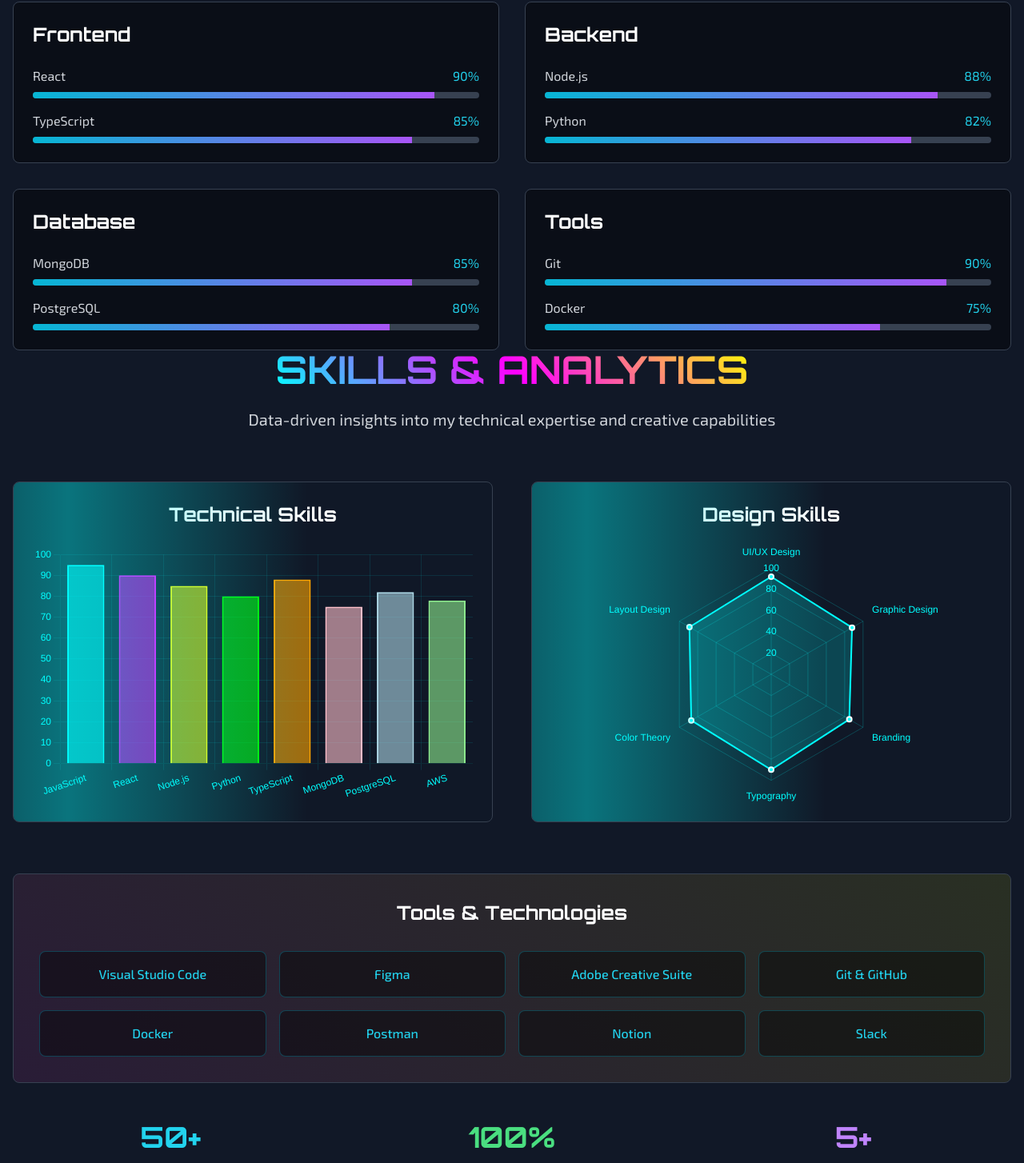
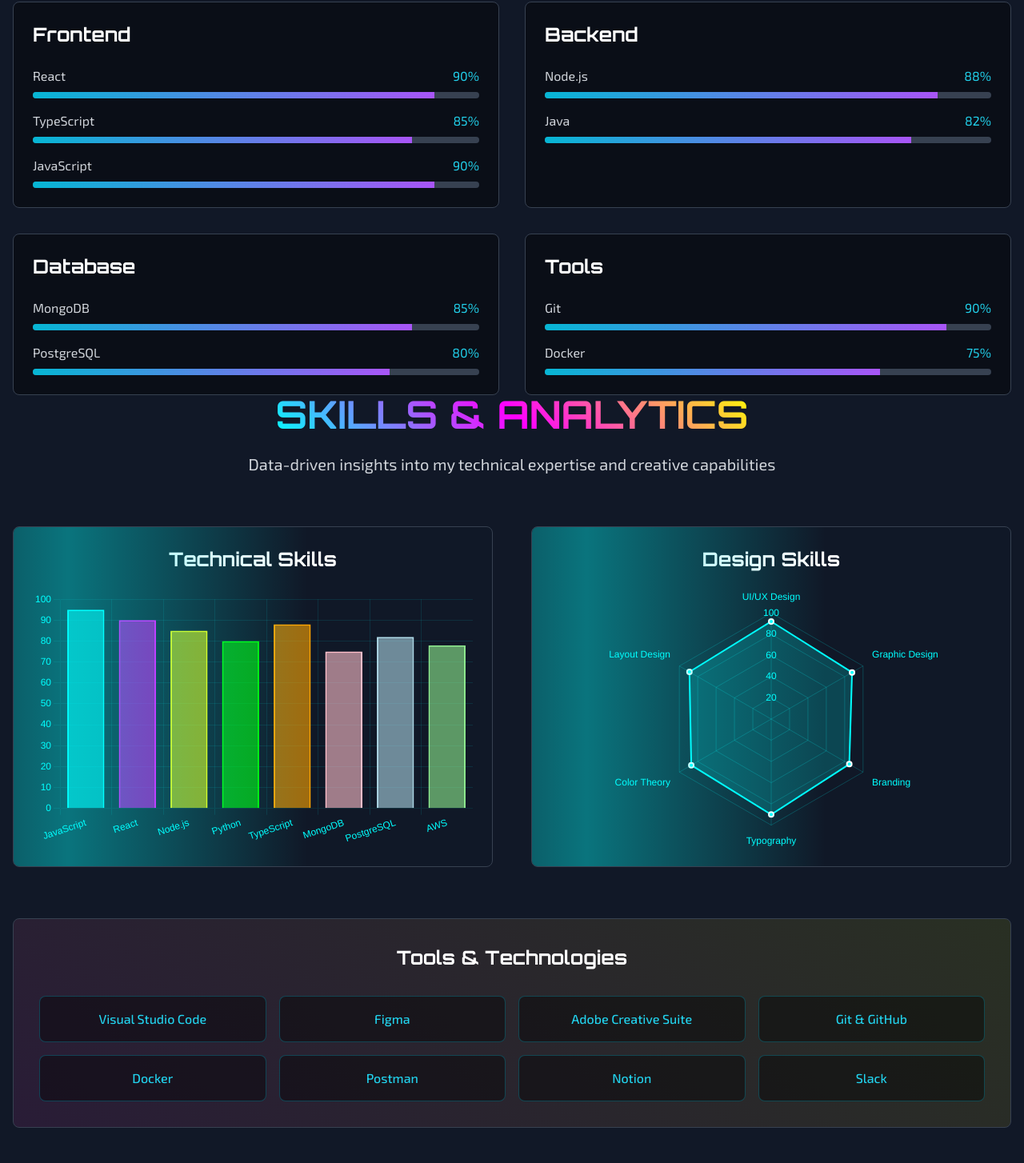
Before and after one commit to heshan123vitharana/Heshan_Witharana_Portfolio, a React (Vite) app: page / in a window 1280 px wide. Shown: the part 4880-6334 px from the top of the page at 80% size. Built offline with nearby package versions, Linux system fonts and the light colour scheme.

Commit message:
Update skills data and statistics in Skills component

```diff
--- a/src/components/Skills.tsx
+++ b/src/components/Skills.tsx
@@ -38,8 +38,9 @@ const Skills: React.FC = () => {
   const skills: Skill[] = [
     { name: 'React', level: 90, category: 'Frontend' },
     { name: 'TypeScript', level: 85, category: 'Frontend' },
+    { name: 'JavaScript', level: 90, category: 'Frontend' },
     { name: 'Node.js', level: 88, category: 'Backend' },
-    { name: 'Python', level: 82, category: 'Backend' },
+    { name: 'Java', level: 82, category: 'Backend' },
     { name: 'MongoDB', level: 85, category: 'Database' },
     { name: 'PostgreSQL', level: 80, category: 'Database' },
     { name: 'Git', level: 90, category: 'Tools' },
@@ -322,9 +323,9 @@ const Skills: React.FC = () => {
           className="mt-12 grid md:grid-cols-3 gap-8"
         >
           {[
-            { number: '50+', label: 'Projects Completed', color: 'text-cyan-400' },
+            { number: '20+', label: 'Projects Completed', color: 'text-cyan-400' },
             { number: '100%', label: 'Client Satisfaction', color: 'text-green-400' },
-            { number: '5+', label: 'Years Experience', color: 'text-purple-400' },
+            { number: '1.5+', label: 'Years Experience', color: 'text-purple-400' },
           ].map((stat, index) => (
             <motion.div
               key={stat.label}
```
